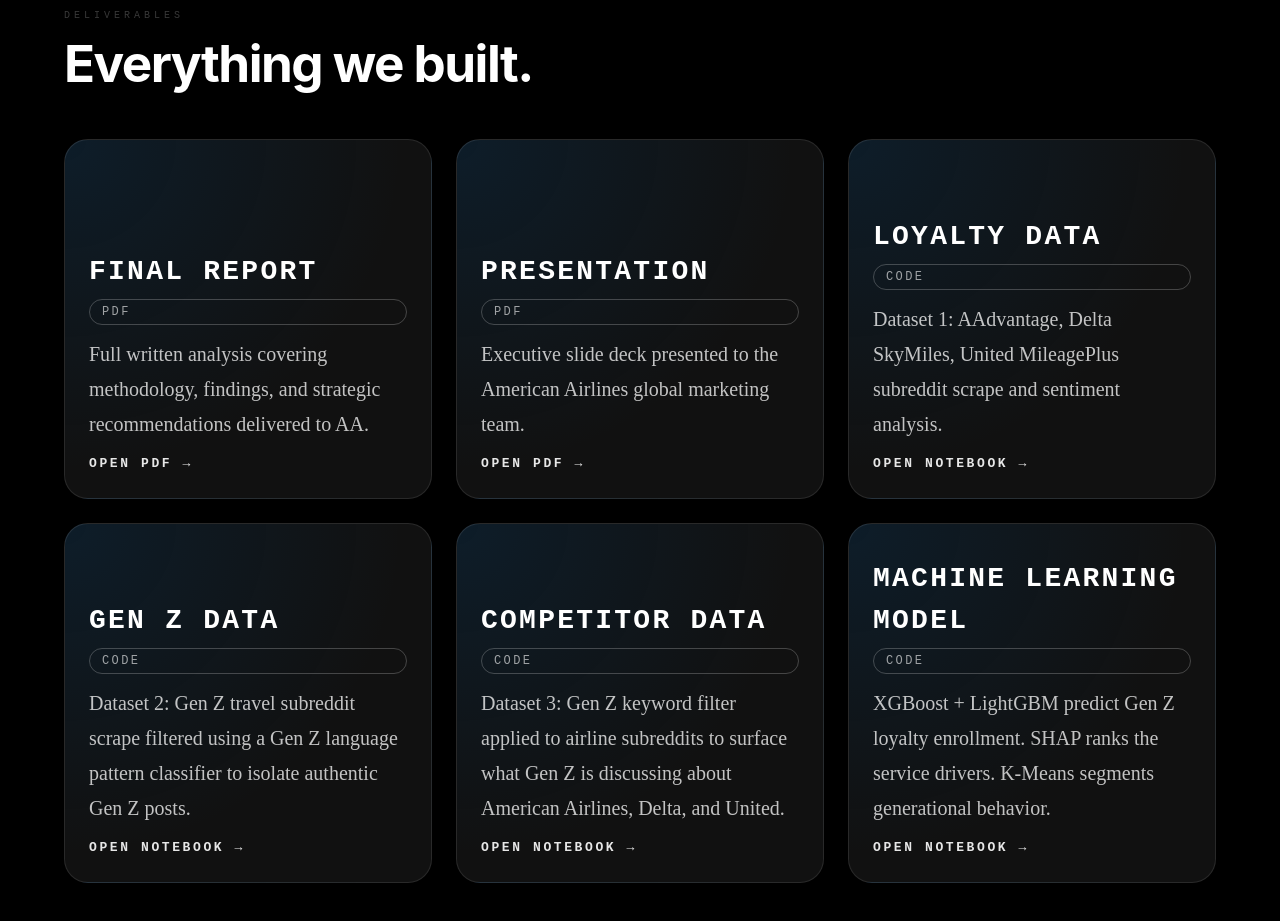
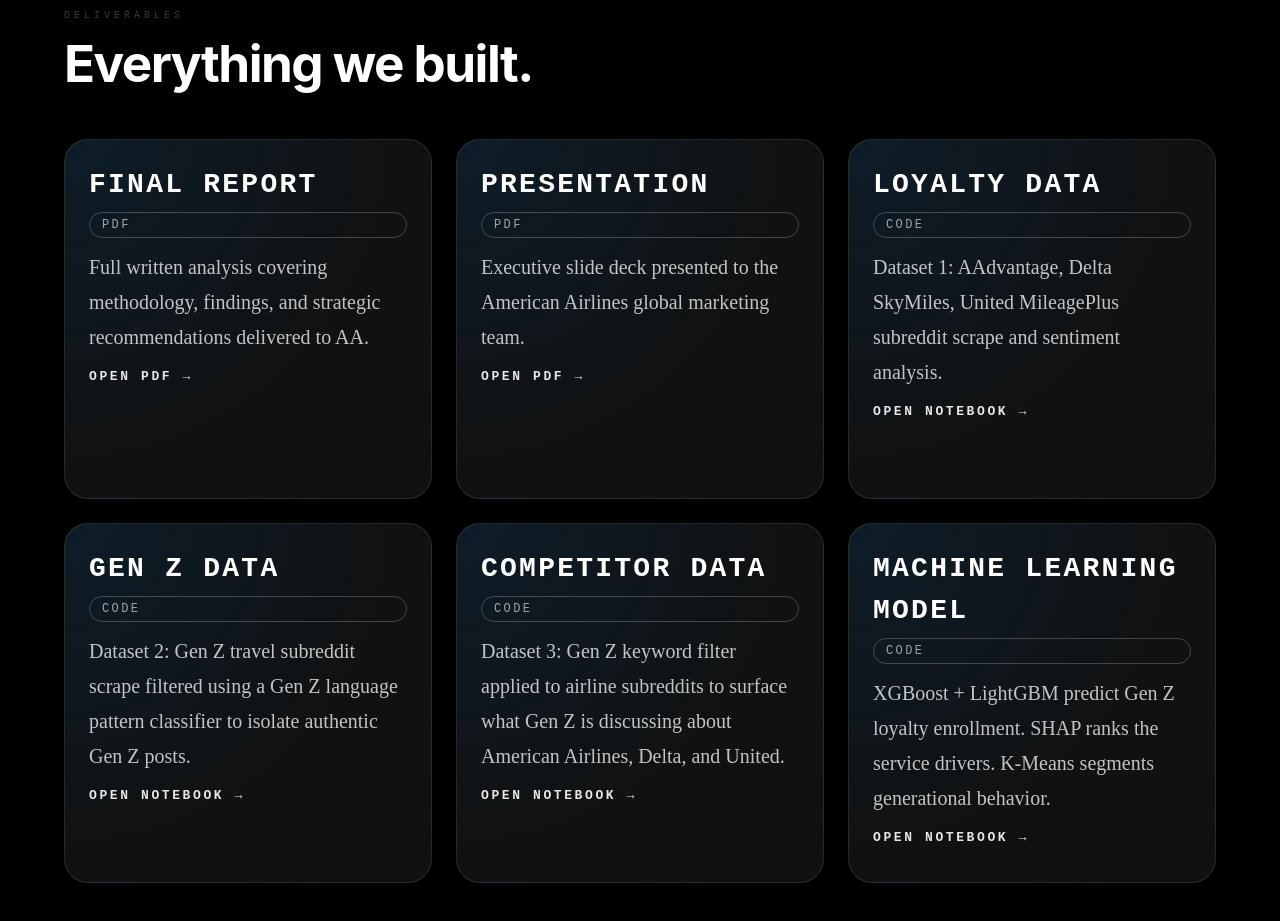
Before and after one commit to sebafleon-10/seba-portfolio, a Next.js app: page /work/american-airlines in a window 1280 px wide. Shown: the part 1580-2501 px from the top of the page. Built offline with nearby package versions, Linux system fonts and the light colour scheme.

Commit message:
align card content to top for consistency

```diff
--- a/components/ui/core-value-stats.tsx
+++ b/components/ui/core-value-stats.tsx
@@ -123,7 +123,7 @@ export default function CoreValueStats({ stats, title, subtitle, description }:
                   height: 360,
                   borderRadius: 24,
                   padding: 24,
-                  display: 'flex', flexDirection: 'column', justifyContent: 'flex-end',
+                  display: 'flex', flexDirection: 'column', justifyContent: 'flex-start',
                 }}>
                   <p style={{
                     color: '#ffffff',
```
